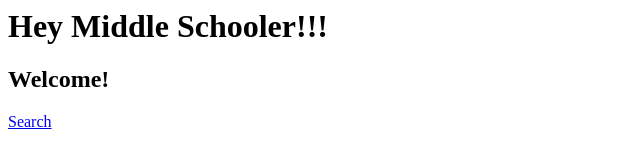
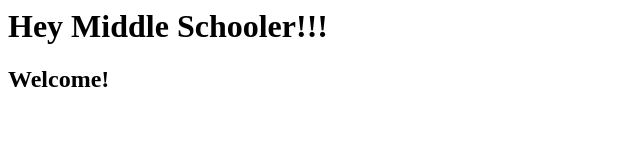
Before and after one commit to Zioxz/thoughts-of-a-middle-schooler, a plain HTML site: page index.html in a window 1280 px wide. Shown: the full height of the page, 0-640 px from the left. Drawn offline with Linux system fonts and the light colour scheme.

Commit message:
Revert "Added search!"
This reverts commit 4edeb377af07eeaac5d38ac18852e6e638d8e34f.

```diff
--- a/index.html
+++ b/index.html
@@ -5,9 +5,5 @@
     <body>
         <h1>Hey Middle Schooler!!!</h1>
         <h2>Welcome!</h2>
-
-        <p>
-            <a href="www.google.com">Search</a>
-        </p>
     </body>
 </html>
```
